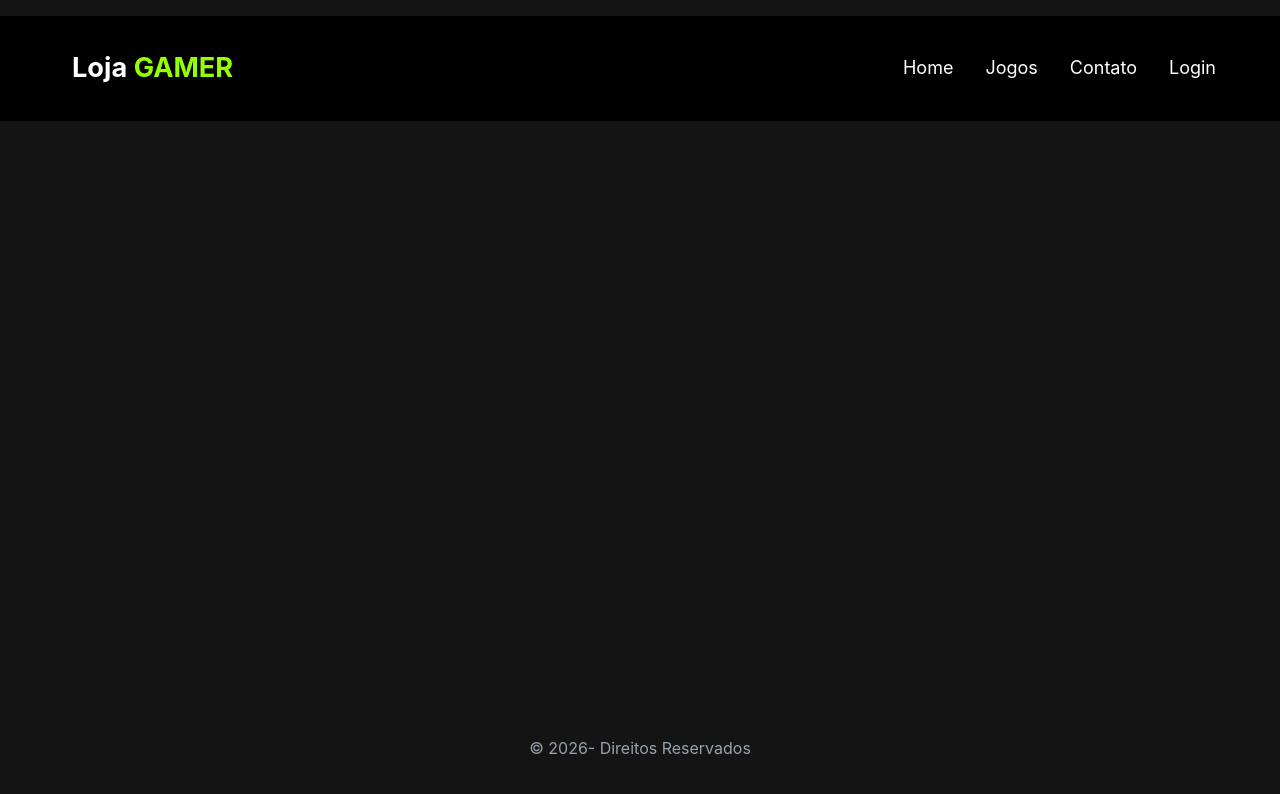
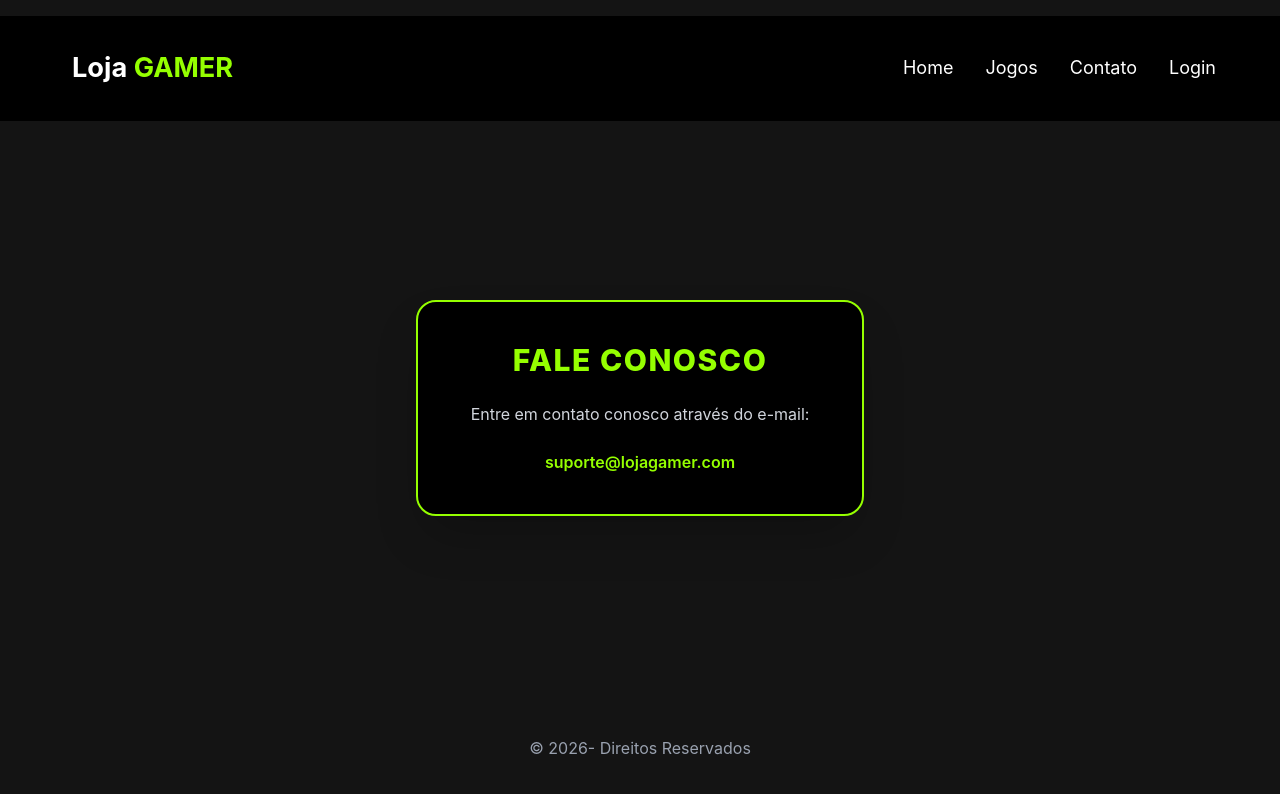
Before and after one commit to danilloroque/lojagamer-1espj, a React (Vite) app: page /contato in a window 1280 px wide. Shown: the top 794 px of the page. Built offline with nearby package versions, Linux system fonts and the light colour scheme.

Commit message:
Feat: codificando e estilizando o contato, adicionando novas imagens

```diff
--- a/src/pages/Contato.jsx
+++ b/src/pages/Contato.jsx
@@ -1,8 +1,25 @@
 const Contato = () => {
     return (
-        <>
+        <main className="grow flex items-center justify-center px-4">
+            <div className="bg-black p-8 sm:p-10 rounded-[20px] w-full max-w-md shadow-2xl border-2 border-[#95ff00]">
 
-        </>
+                <h2 className="text-2xl sm:text-3xl font-extrabold text-[#95ff00] text-center mb-6 uppercase tracking-wider">
+                    Fale Conosco
+                </h2>
+
+                <p className="text-gray-300 text-center mb-6">
+                    Entre em contato conosco através do e-mail:
+                </p>
+
+                <a
+                    href="mailto:suporte@lojagamer.com"
+                    className="block text-center text-[#95ff00] font-semibold hover:underline transition-all"
+                >
+                    suporte@lojagamer.com
+                </a>
+
+            </div>
+        </main>
     )
 }
 
--- a/src/pages/Home.jsx
+++ b/src/pages/Home.jsx
@@ -1,13 +1,14 @@
 import GameCard from "../components/GameCard"
 import imagem_jogo from "../assets/imagem.jpg"
+import imagem_jogo2 from "../assets/imagem2.jpg"
 
 const Home = () => {
 
     const games=[
         {id:1,titulo:"Jogo-01", preco:"R$200,00", imagem:imagem_jogo},
-        {id:2,titulo:"Jogo-02", preco:"R$300,00", imagem:imagem_jogo},
+        {id:2,titulo:"Jogo-02", preco:"R$300,00", imagem:imagem_jogo2},
         {id:3,titulo:"Jogo-03", preco:"R$400,00", imagem:imagem_jogo},
-        {id:4,titulo:"Jogo-04", preco:"R$500,00", imagem:imagem_jogo}
+        {id:4,titulo:"Jogo-04", preco:"R$500,00", imagem:imagem_jogo2}
     ];
     return (
         <main className="px-[5%] mt-10 mb-16 grow">
```
Also changed, not shown: src/assets/imagem2.jpg (added).
